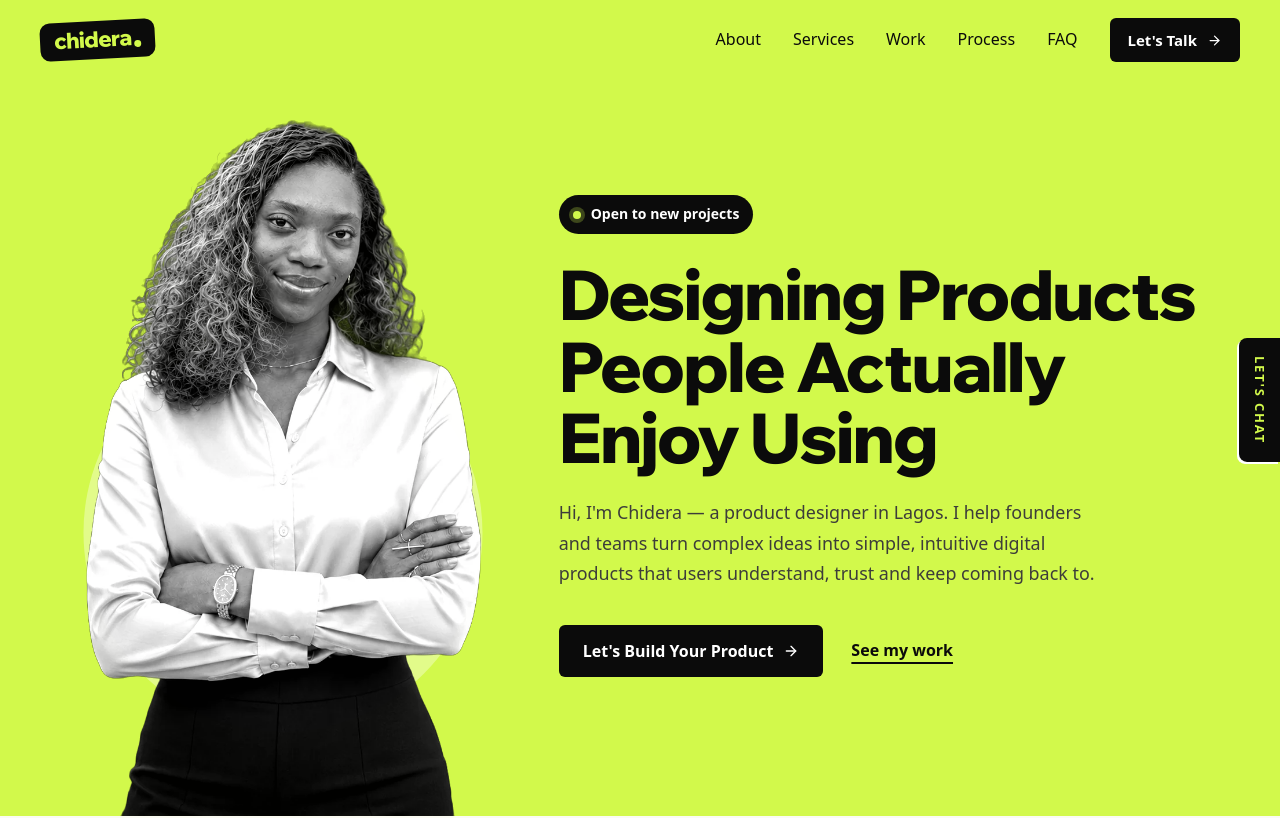
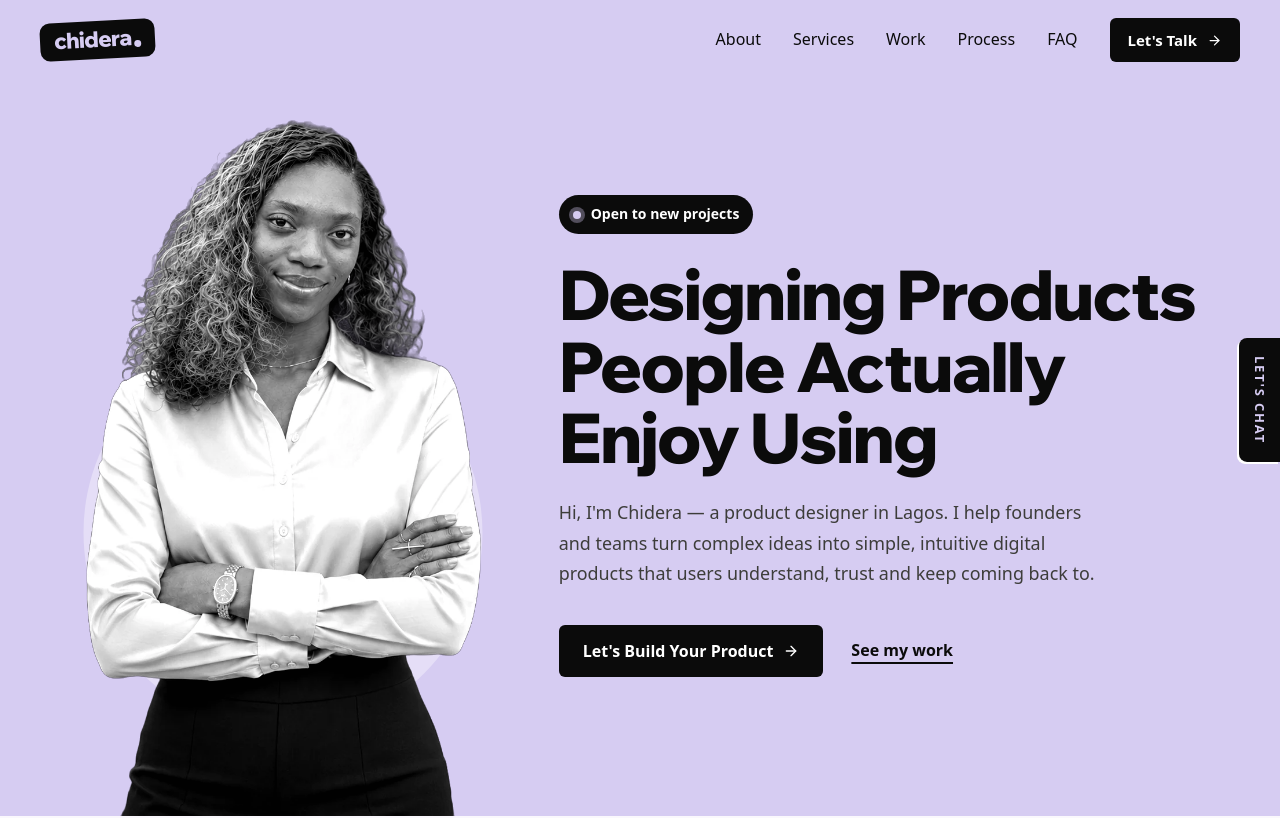
Before and after one commit to DevDemola/Chiderabenjamin, a React (Vite) app: page / in a window 1280 px wide. Shown: the top 818 px of the page. Built offline with nearby package versions, Linux system fonts and the light colour scheme; a web font is replaced by a local one.

Commit message:
colors changed

```diff
--- a/index.html
+++ b/index.html
@@ -9,7 +9,7 @@
       name="description"
       content="Chidera Benjamin is a product designer in Lagos, Nigeria, designing simple, intuitive digital products for fintech, wellness and health."
     />
-    <meta name="theme-color" content="#d2f94b" />
+    <meta name="theme-color" content="#d6ccf2" />
 
     <meta property="og:type" content="website" />
     <meta property="og:title" content="Chidera Benjamin — Product Designer" />
--- a/src/Hero.css
+++ b/src/Hero.css
@@ -72,7 +72,7 @@
   height: 8px;
   border-radius: 50%;
   background: var(--brand);
-  box-shadow: 0 0 0 4px rgba(210, 249, 75, 0.25);
+  box-shadow: 0 0 0 4px rgba(214, 204, 242, 0.35);
 }
 
 .hero h1 {
--- a/src/Services.css
+++ b/src/Services.css
@@ -12,7 +12,7 @@
   transition: transform 0.3s var(--ease);
 }
 
-/* alternate pale-lime / grey in a checkerboard */
+/* alternate pale-lavender / grey in a checkerboard */
 .service:nth-child(odd) {
   background: var(--card-a);
 }
--- a/src/data/site.js
+++ b/src/data/site.js
@@ -14,7 +14,7 @@ export const site = {
   cutout: "/img/chidera-cutout.webp",
 
   // TODO: replace with the real address before going live.
-  email: "hello@example.com",
+  email: "chiderabenjaminfav@gmail.com",
 
   available: true,
 
--- a/src/index.css
+++ b/src/index.css
@@ -4,14 +4,14 @@
 ========================================================= */
 
 :root {
-  --brand: #d2f94b;        /* electric lime — signature colour */
-  --brand-deep: #b8e02a;   /* hover / pressed */
+  --brand: #d6ccf2;        /* soft lavender — signature colour */
+  --brand-deep: #a993e0;   /* dividers / accents */
   --ink: #0b0b0b;
   --ink-2: #3d3d3a;
   --ink-3: #5f5f5a;
-  --cream: #fbfbf3;
+  --cream: #faf8fd;
   --white: #ffffff;
-  --card-a: #f3fbd2;       /* pale lime card */
+  --card-a: #f3effc;       /* pale lavender card */
   --card-b: #e7e7e1;       /* soft grey card */
   --line-dark: rgba(255, 255, 255, 0.14);
 
```
Also changed, not shown: Claude outputs/pp_0.png (added), Claude outputs/pp_2.png (added).
